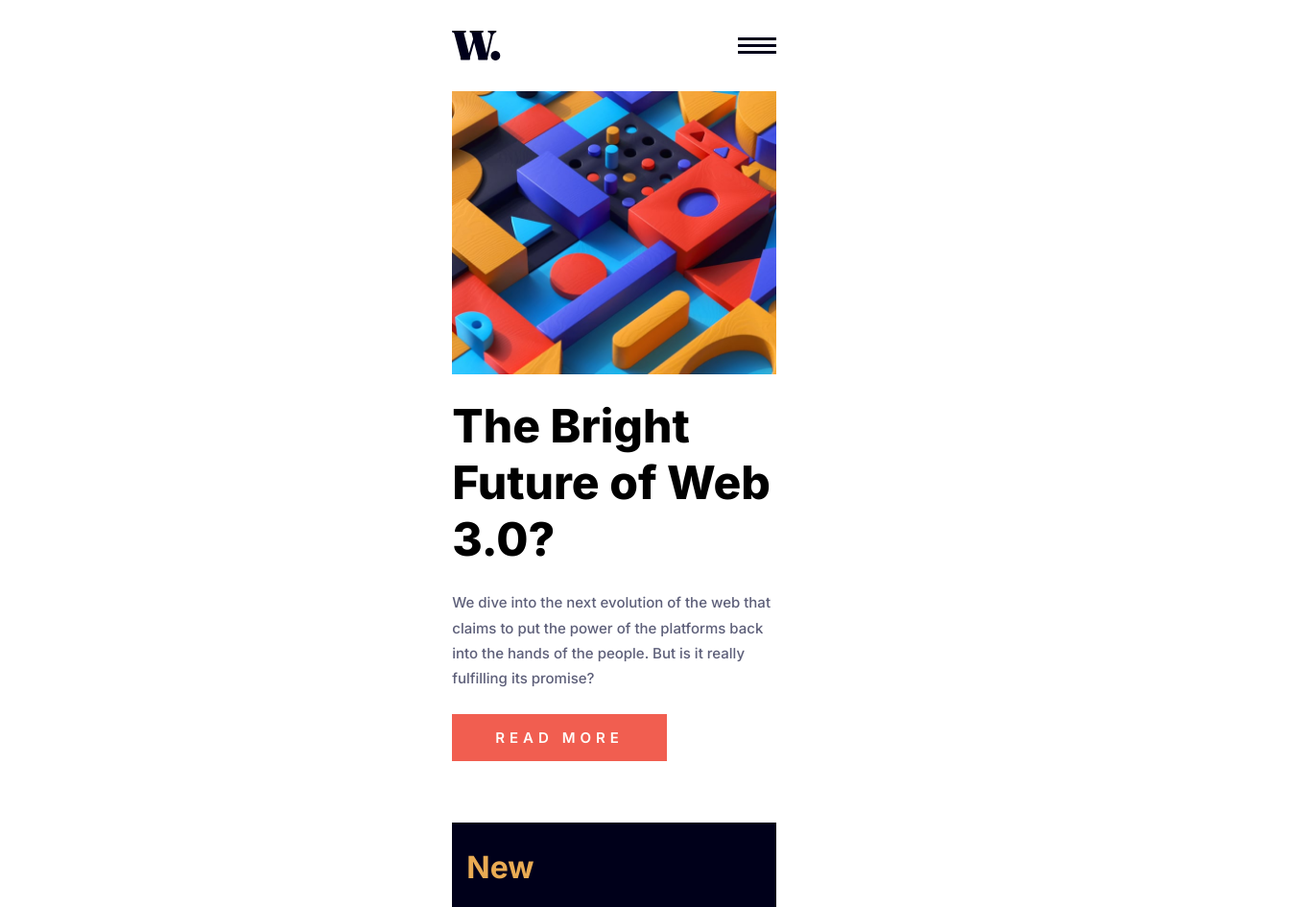
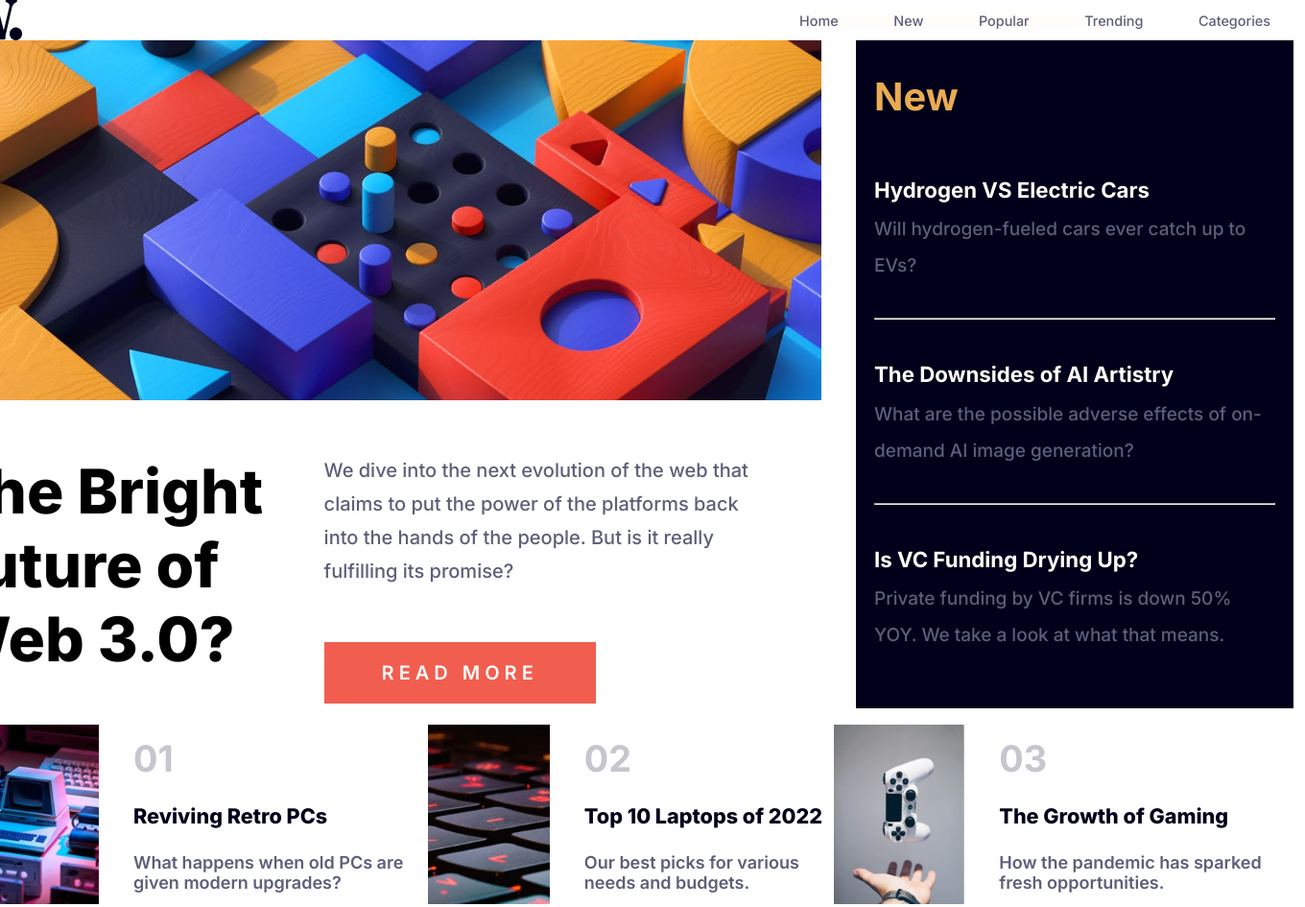
Before and after one commit to H4m4k/news-homepage-main, a plain HTML site: page index.html in a window 1280 px wide. Shown: the top 945 px of the page at 96% size, 1360 px wide, since content can reach past the window. Drawn offline with Linux system fonts and the light colour scheme.

Commit message:
desktop done

```diff
--- a/assets/CSS/style.scss
+++ b/assets/CSS/style.scss
@@ -115,7 +115,7 @@ body {
         justify-content: flex-start;
         gap: 2em;
         padding: 10rem 0 0 2em;
-        font-size: medium;
+        font-size: 1em;
         font-weight: 500;
     }
     .nav__burger svg:hover path,
@@ -134,7 +134,7 @@ body {
     }
 
     &__article-title {
-        font-size: xxx-large;
+        font-size: 3.2em;
         font-weight: 800;
     }
 
@@ -171,7 +171,7 @@ body {
 
     &__title {
         color: $color-soft-orange;
-        font-size: xx-large;
+        font-size: 2.1em;
     }
 
     &__section {
@@ -206,12 +206,12 @@ body {
     }
 
     .section__nr {
-        font-size: xx-large;
+        font-size: 2.1em;
         color: $color-gray-blue;
     }
 
     .section__title {
-        font-size: large;
+        font-size: 1.2em;
         font-weight: 800;
         color: $color-very-dark-gray-blue;
     }
@@ -222,6 +222,87 @@ body {
     .section__text {
         font-weight: 600;
         color: $color-dark-gray-blue;
+    }
+}
+
+// DESKTOP code
+
+@media screen and (min-width: 1000px) {
+    body {
+        font-size: 18px;
+        grid-template: 0.2fr 0.5fr 0.1fr 0.1fr/1fr repeat(3, 480px) 1fr;
+    }
+
+    .container {
+        max-width: 95%;
+        margin: 0 auto;
+    }
+
+    .header {
+        grid-area: 1/2/2/5;
+        width: 100%;
+
+        &__logo {
+            width: 5%;
+        }
+
+        .nav__burger,
+        .nav__burger-close {
+            display: none;
+        }
+        .nav__list {
+            visibility: visible;
+            position: relative;
+            height: auto;
+            flex-direction: row;
+            padding: 0;
+            gap: 4em;
+            color: $color-dark-gray-blue;
+            font-size: 0.8em;
+        }
+    }
+
+    .main {
+        grid-area: 2/2/3/4;
+        font-size: 20px;
+
+        &__img {
+            margin-bottom: 3.5rem;
+        }
+
+        &__article {
+            display: grid;
+            grid-template: auto / 0.8fr 1.2fr;
+            gap: 0 3rem;
+        }
+        &__article-title {
+            grid-area: 1/1/3/2;
+            margin-bottom: 0;
+        }
+        &__article-text {
+            max-width: 90%;
+            margin-bottom: 3.5rem;
+        }
+        &__button {
+            margin-bottom: 0;
+        }
+    }
+
+    .aside {
+        display: flex;
+        flex-direction: column;
+        gap: 1rem;
+        font-size: 19px;
+
+        grid-area: 2/4/3/5;
+        margin-bottom: 0;
+    }
+    .footer {
+        grid-area: 4/2/5/5;
+        display: flex;
+    }
+    .attribution {
+        grid-area: 5/1/6/-1;
     }
 }
 
--- a/index.html
+++ b/index.html
@@ -26,6 +26,7 @@
             .attribution {
                 font-size: 11px;
                 text-align: center;
+                margin-bottom: 2rem;
             }
             .attribution a {
                 color: hsl(228, 45%, 44%);
@@ -76,11 +77,17 @@
         </header>
 
         <main class="main container">
-            <img
-                class="main__img"
-                src="./assets/images/image-web-3-mobile.jpg"
-                alt=""
-            />
+            <div class="main__img">
+                <img
+                    src="./assets/images/image-web-3-mobile.jpg"
+                    alt=""
+                    srcset="
+                        ./assets/images/image-web-3-mobile.jpg   375w,
+                        ./assets/images/image-web-3-desktop.jpg 1440w
+                    "
+                />
+            </div>
+
             <article class="main__article">
                 <h1 class="main__article-title">
                     The Bright Future of Web 3.0?
@@ -90,8 +97,8 @@
                     put the power of the platforms back into the hands of the
                     people. But is it really fulfilling its promise?
                 </p>
+                <a href=""><button class="main__button">Read more</button></a>
             </article>
-            <a href=""><button class="main__button">Read more</button></a>
         </main>
 
         <aside class="aside container">
```
Also changed, not shown: assets/CSS/style.css, 1 other file.
